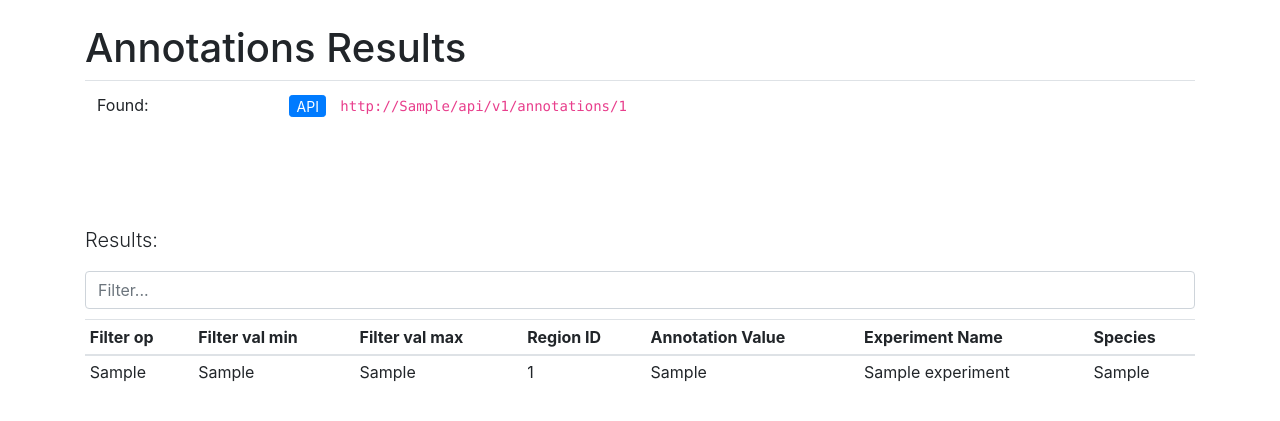
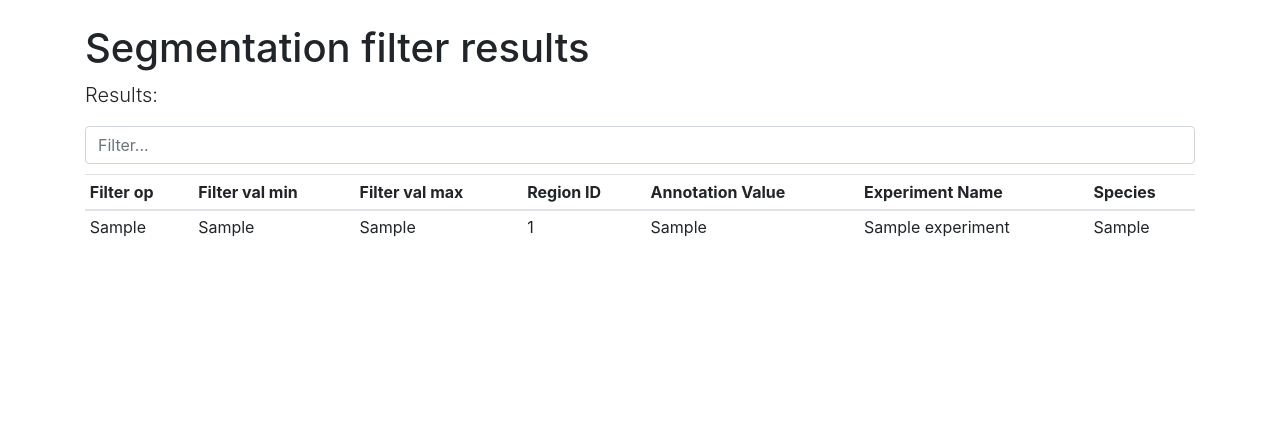
Before and after one commit to databio/episb-hub, a Flask app: template templates/response_segfilter_query.html in a window 1280 px wide. Shown: the part 56-477 px from the top of the page. Run offline with Flask 2, Linux system fonts and the light colour scheme; the template is opened without the code that fills it: most values are stand-ins (such as "Sample title", 1, 10 or a date in 2020); some libraries are stand-ins or nearby versions.

Commit message:
Change segmentation filter output page to temporarily disable json output option

```diff
--- a/templates/response_segfilter_query.html
+++ b/templates/response_segfilter_query.html
@@ -4,17 +4,7 @@
 
 <div class="container">
 
-  <h1>Annotations Results</h1>
-
-  <div style="margin-bottom:6rem;">
-    <table class="table">
-
-      <tr></tr>
-      <td>Found:</td>
-      <td><a href="http://{{flask_host}}/api/v1/annotations/{{regionID}}"><button style="margin-right:1em;" class="btn btn-xs btn-primary">API</button></a><code>http://{{flask_host}}/api/v1/annotations/{{regionID}}</code></td>
-
-    </table>
-  </div>
+  <h1>Segmentation filter results</h1>
 
   <div>
     <p class="lead">Results:</p>
```
